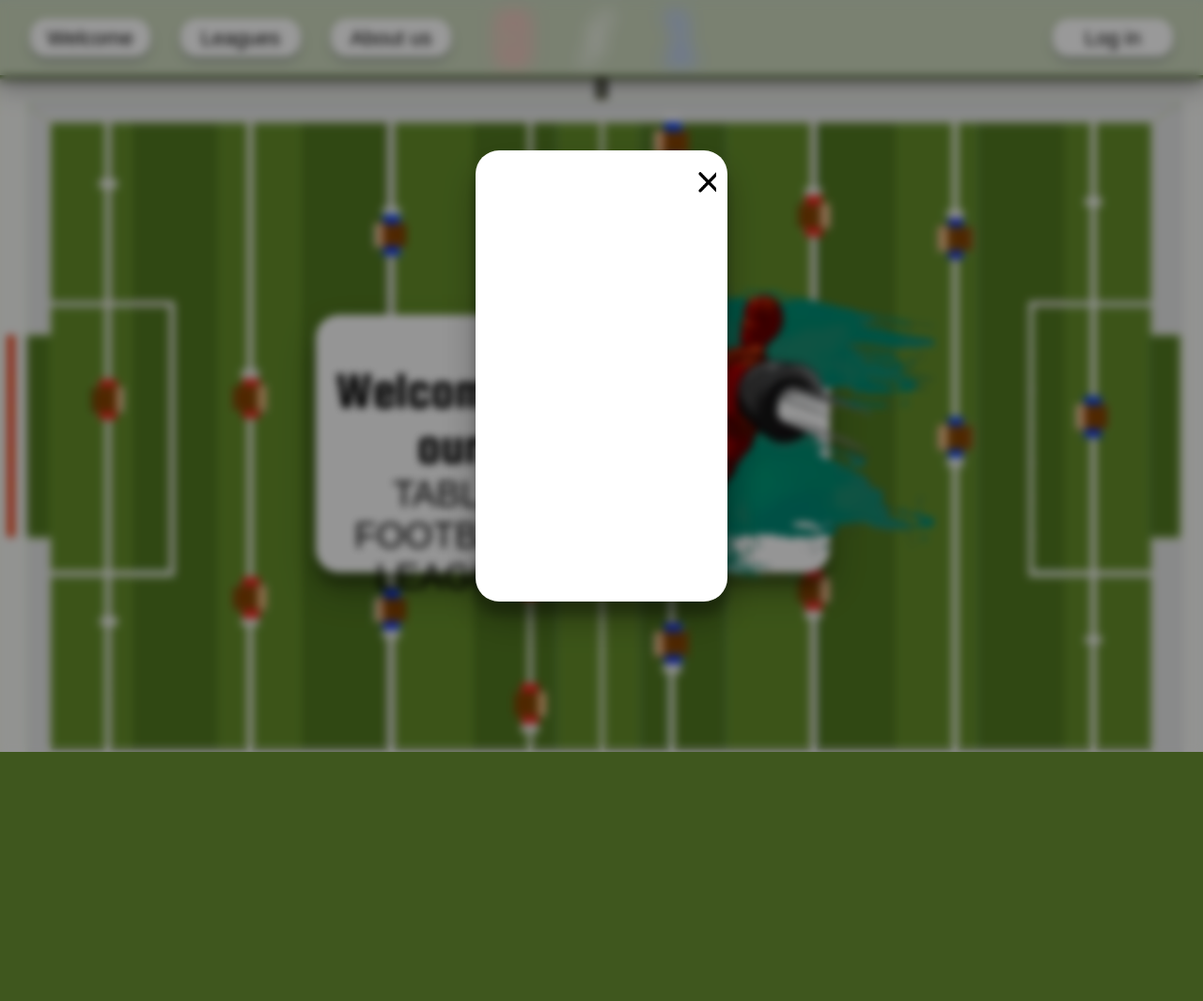
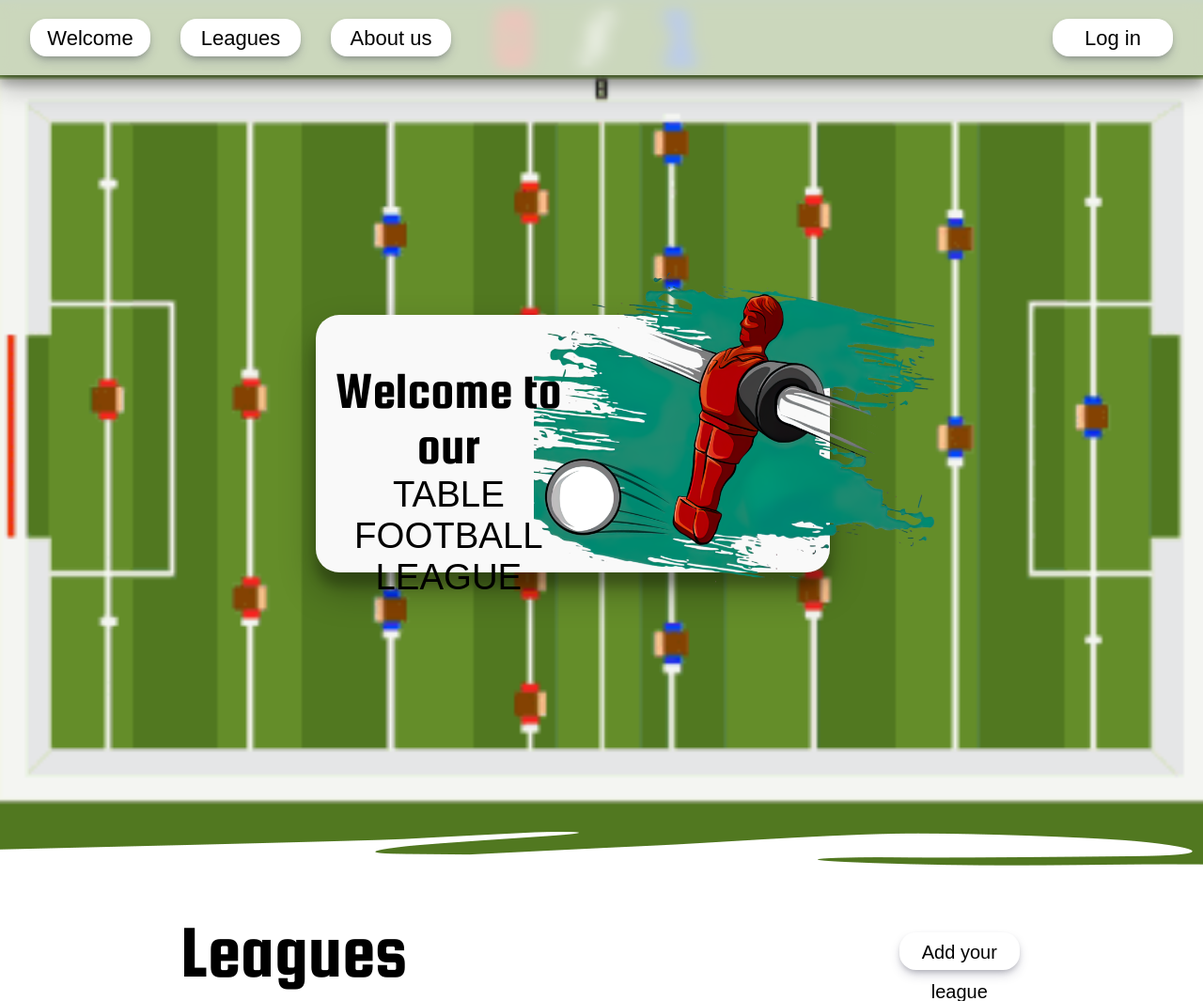
Before and after one commit to dzikus13/league, a Django app: page /base in a window 1280 px wide. Shown: the top 1065 px of the page at 94% size. Before the commit the page ends 800 px from the top, so only its background shows below. Run offline with Django 4.2, Linux system fonts and the light colour scheme; some web fonts are replaced.

Commit message:
little update

```diff
--- a/league/manager/static/css/base.css
+++ b/league/manager/static/css/base.css
@@ -344,7 +344,7 @@ a:visited, a:link, a:active {
     position: fixed;
     z-index:6;
     background-color: rgba(0,0,0,0.4);
-    //display: none;
+    display: none;
     backdrop-filter: blur(4.5px);
 }
 
```
